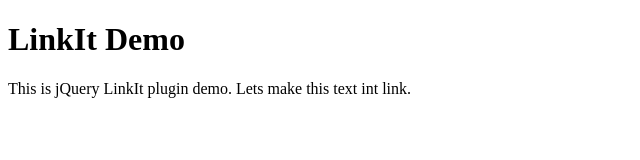
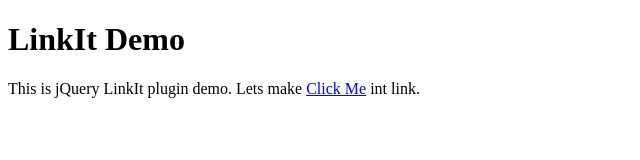
Before and after one commit to ferhoba/jquery.linkit.udemy, a plain HTML site: page index.html in a window 1280 px wide. Shown: the full height of the page, 0-640 px from the left. Drawn offline with Linux system fonts and the light colour scheme.

Commit message:
this is a last commit

```diff
--- a/index.html
+++ b/index.html
@@ -6,7 +6,11 @@
     <script src="js/jQuery.linkIt.js" type="text/javascript"></script>
     <script>
         $(document).ready(function () {
-            $('span').linkIt();
+            $('span').linkIt({
+                href    :"http://test.com",
+                text    :"Click Me",
+                target    :"_blank"
+            });
         });
 
     </script>
--- a/js/jQuery.linkIt.js
+++ b/js/jQuery.linkIt.js
@@ -3,7 +3,25 @@
  * Version : 0.1.0.0
  */
 (function ($) {
-    $.fn.linkIt = function () {
-        alert(this.html());
+    $.fn.linkIt = function (options) {
+        var settings = $.extend({
+            href    :null,
+            text    :null,
+            target  :"_self"
+        }, options);
+        // Validation
+        if(settings.href === null){
+            console.log("You need an href option applied to LinkIt work fine");
+            return this;
+        }
+        return this.each(function () {
+            var object = $(this); //all object where LinkIt is applied
+
+            // If new text is NOT added plugin will just use an original text from document
+            if(settings.text === null){
+                settings.text = object.text();
+            }
+            object.wrap('<a target="'+settings.target+'" href = "'+settings.href+'"></a>').text(settings.text);
+        });
     }
 }(jQuery));
```
